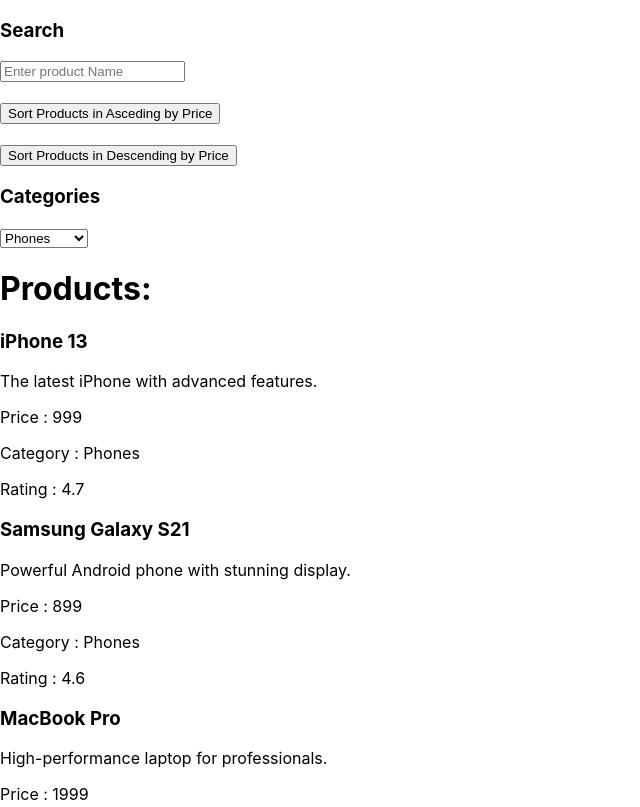
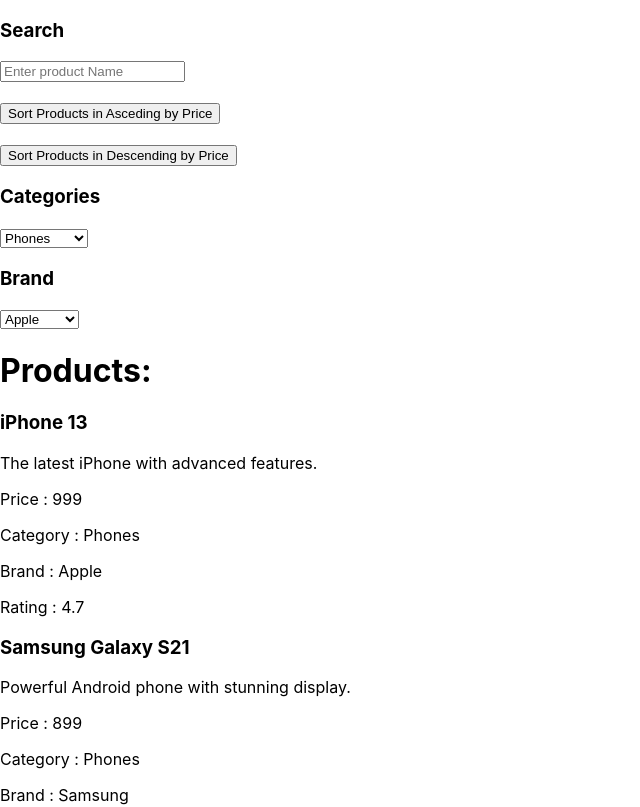
Before and after one commit to rajasadeem/InterviewTask-React-js, a React (Create React App) app: page / in a window 1280 px wide. Shown: the top 807 px of the page, without its empty margins (0-640 px from the left). Built offline with nearby package versions, Linux system fonts and the light colour scheme.

Commit message:
minor changes

```diff
--- a/src/Pages/Home/index.js
+++ b/src/Pages/Home/index.js
@@ -13,6 +13,7 @@
 const Home = () => {
 
     const [category, setCategory] = useState("")
+    const [brand, setBrand] = useState("")
 
     const dispatch = useDispatch()
 
@@ -45,16 +46,15 @@
     }
 
     const categoryFilter = (e) => {
-        console.log("CATEGORY", e.target.value);
         setCategory(e.target.value)
         const items = products.filter(item => item.category.toLowerCase().includes(e.target.value.toLowerCase()))
-        console.log("ITEMMS", items);
-        if (e.target.value) {
-            dispatch(updateProducts(items))
-        }
-        else {
-            dispatch(updateProducts(products))
-        }
+        dispatch(updateProducts(items))
+    }
+
+    const brandFilter = (e) => {
+        setBrand(e.target.value)
+        const items = products.filter(item => item.brand.name.toLowerCase().includes(e.target.value.toLowerCase()))
+        dispatch(updateProducts(items))
     }
 
     return (
@@ -69,7 +69,9 @@
             <button onClick={sortProductsDescending}>Sort Products in Descending by Price</button>
 
             <h3>Categories</h3>
-            <Dropdown products={products} onChange={categoryFilter} value={category} />
+            <Dropdown products={products.map(item => item?.category)} onChange={categoryFilter} value={category} />
+            <h3>Brand</h3>
+            <Dropdown products={products.map(item => item.brand.name)} onChange={brandFilter} value={brand} />
 
             <h1>Products:</h1>
             {
@@ -79,6 +81,7 @@
                     price={item?.price}
                     category={item?.category}
                     rating={item?.rating}
+                    brand={item?.brand?.name}
                 />)
                     : "No products to Show"
             }
--- a/src/components/Dropdown/dropdown.js
+++ b/src/components/Dropdown/dropdown.js
@@ -7,8 +7,8 @@
 
             <select value={value} onChange={onChange}>
                 {
-                    products.map(item => <option value={item.category}>
-                        {item.category}
+                    products.map(item => <option value={item}>
+                        {item}
                     </option>)
                 }
             </select>
--- a/src/components/card/index.js
+++ b/src/components/card/index.js
@@ -1,15 +1,15 @@
 import React from 'react'
 
-const Card = ( { name, price, description, category, rating }) => {
+const Card = ({ name, price, description, category, rating, brand }) => {
   return (
     <div>
 
-    <h3>{name}</h3>
-    <p>{description}</p>
-    <p> Price : {price}</p>
-    <p>Category : {category}</p>
-    <p>Rating : {rating}</p>
-
+      <h3>{name}</h3>
+      <p>{description}</p>
+      <p> Price : {price}</p>
+      <p>Category : {category}</p>
+      <p>Brand : {brand}</p>
+      <p>Rating : {rating}</p>
     </div>
   )
 }
```
